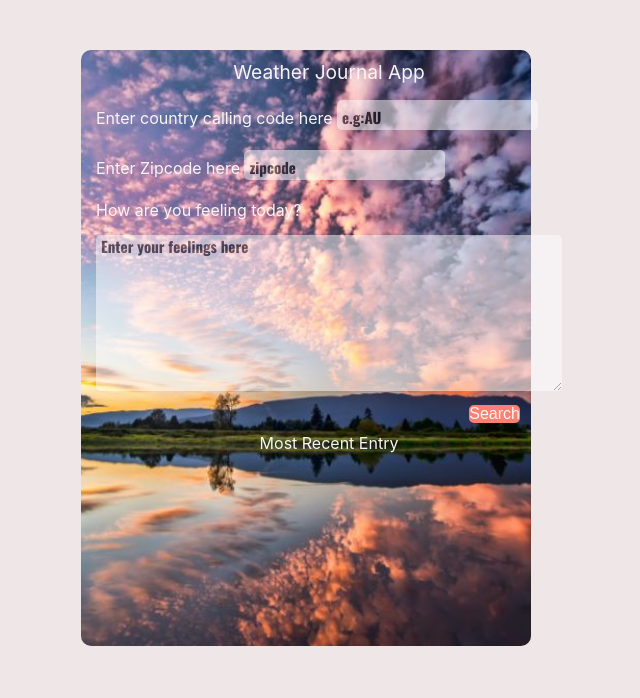
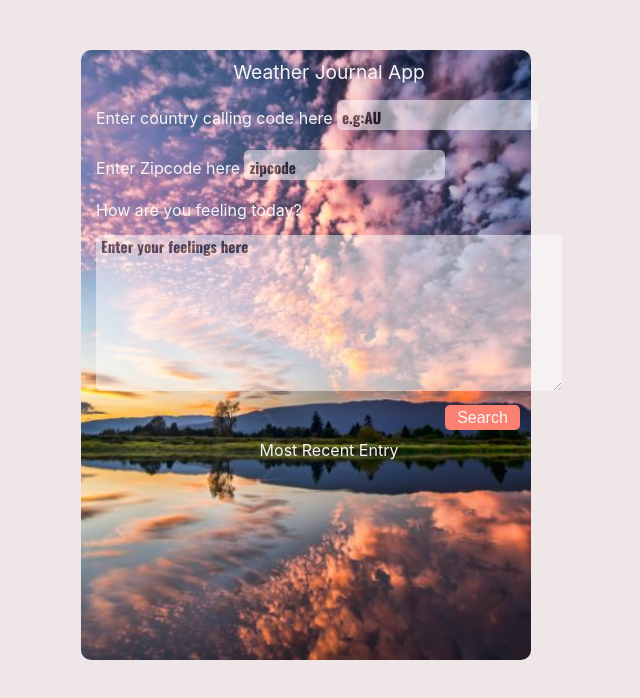
Before and after one commit to ZQWang39/Udacity-Project-3.-Weather-Journal-App, a website: page website/index.html in a window 1280 px wide. Shown: the whole page, without its empty margins (334-974 px from the left). Drawn offline with nearby package versions, Linux system fonts and the light colour scheme; a web font is replaced by a local one.

Commit message:
Adjust button size

```diff
--- a/website/style.css
+++ b/website/style.css
@@ -46,6 +46,8 @@ input{
 }
 
 button{
+    width: 75px;
+    height: 25px;
     float: right;
     margin-top: 10px;
     margin-right: 42px;
```
